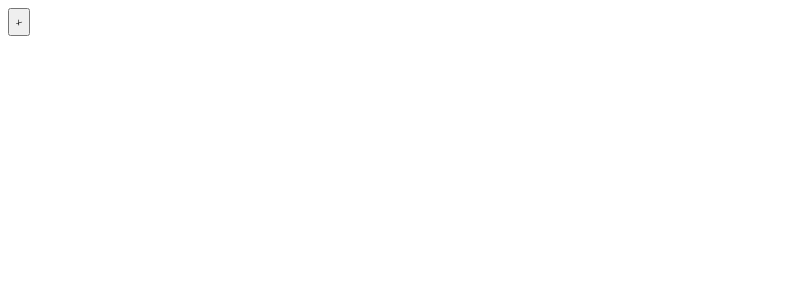
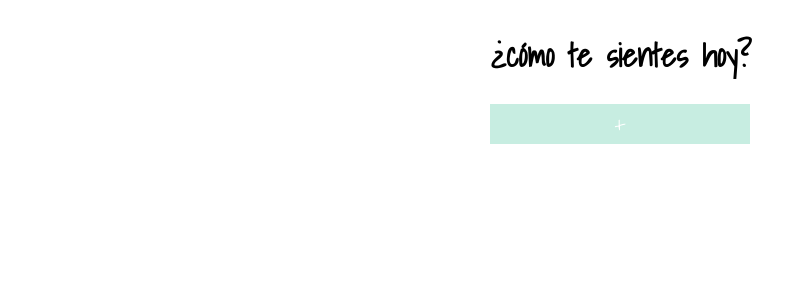
Before and after one commit to arranzizquierdo/calendar-mood, a React (Create React App) app: page /#/ in a window 1280 px wide. Shown: the top 300 px of the page, without its empty margins (0-807 px from the left). Built offline with nearby package versions, Linux system fonts and the light colour scheme.

Commit message:
Style title calendar

```diff
--- a/src/components/calendar/calendar.js
+++ b/src/components/calendar/calendar.js
@@ -1,23 +1,26 @@
 import React, { Component } from 'react';
 import { Link } from "react-router-dom";
+
+import './calendar.scss'
 
 class CalendarMood extends Component {
 
     render() {
         const { listMood } = this.props;
 
-        if (listMood === null) {
-            return <div>cargando</div>
-        } else {
         return (
+            <div className="calendar-container">
             <div>
+               <h1 className="calendar-title">¿cómo te sientes hoy?</h1>
             <Link to="/edit">
-                    <button>+</button>
+                <button className="calendar-button">+</button>
             </Link>
-                    <ul>
+            </div>
+
+                <ul className="calendar-list">
                     {listMood.map((itme, i) => {
                         return (
-                                <li key={i}>
+                            <li key={i} className="calendar-item">
                                 {itme.mood}
                                 {itme.message}
                             </li>
@@ -27,8 +30,6 @@ class CalendarMood extends Component {
             </div>
         )
     }
-
-    }
 }
 
 export default CalendarMood;
--- a/src/components/calendar/calendar.scss
+++ b/src/components/calendar/calendar.scss
@@ -0,0 +1,23 @@
+.calendar-container {
+    width: 100%;
+    display: flex;
+    justify-content: center;
+}
+
+.calendar-title {
+
+}
+.calendar-button {
+    width: 100%;
+    background-color: #C7EDE1;
+    font-size: 24px;
+    color: white;
+    border: 1px solid white;
+    cursor: pointer;
+}
+.calendar-list {
+
+}
+.calendar-item {
+
+}
```
Lines whose indentation alone changed are shown as unchanged.
